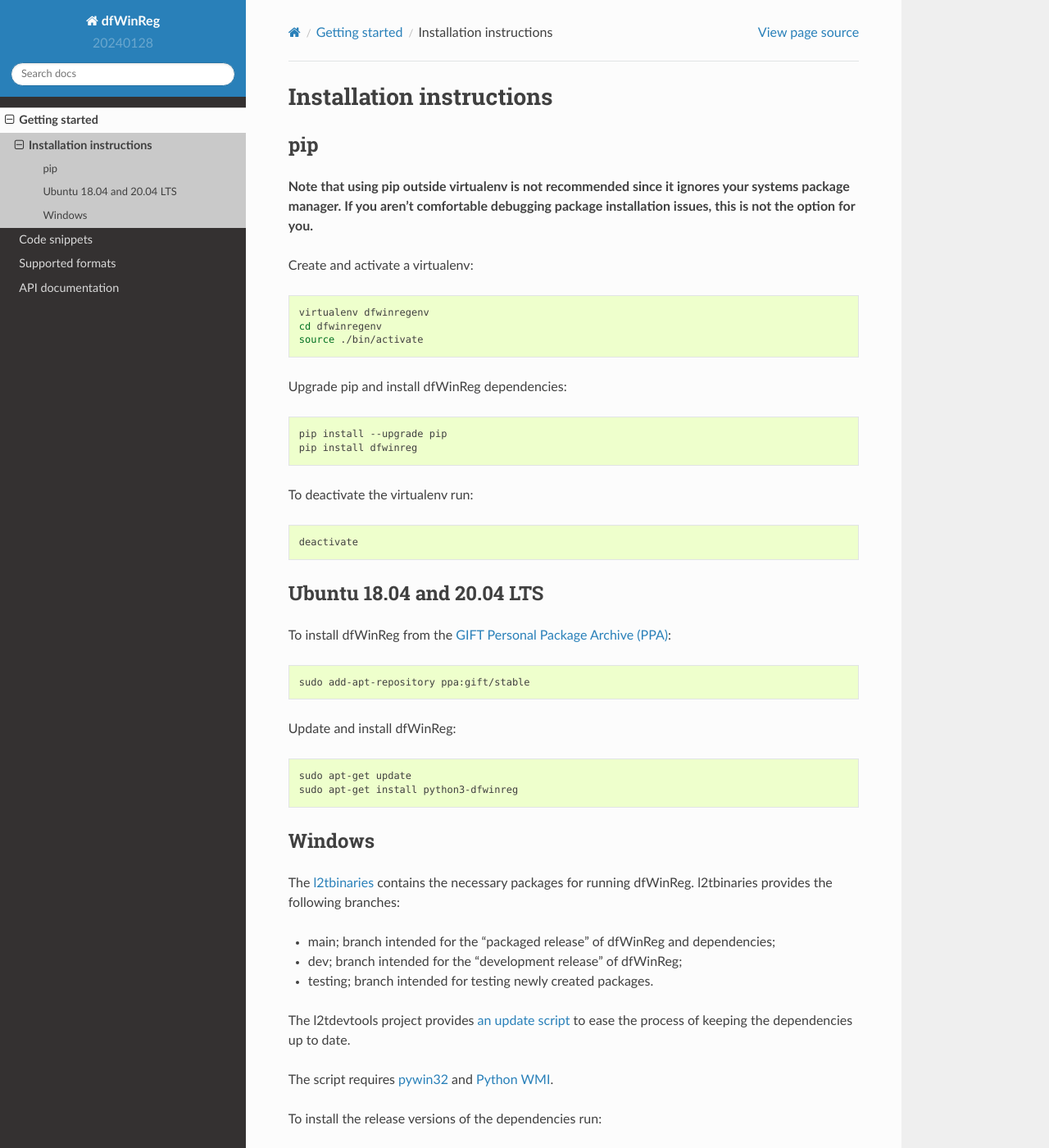
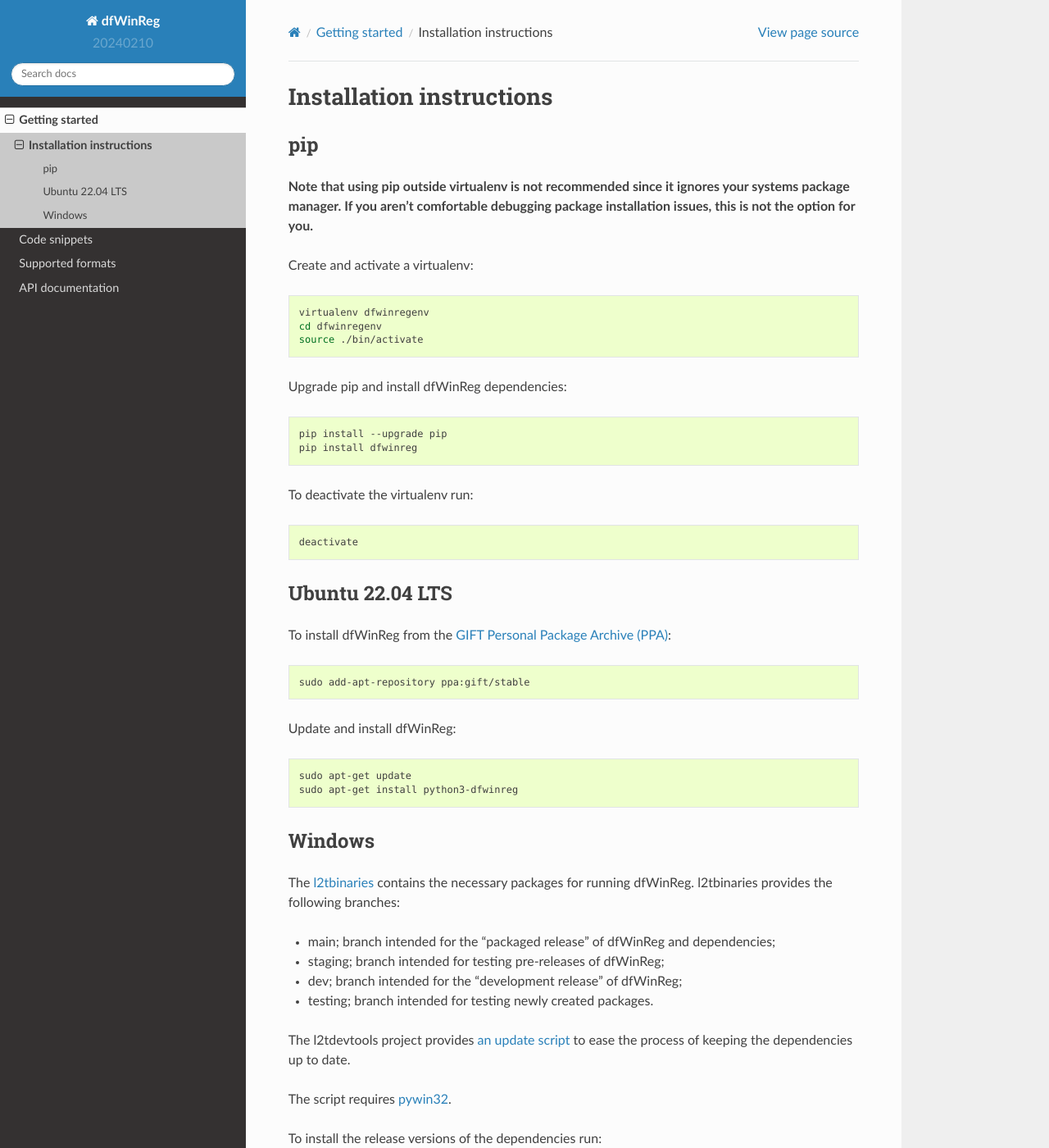
Before and after one commit to log2timeline/dfwinreg, a Sphinx documentation site: the page built from docs/sources/user/Installation-instructions.md, in a window 1280 px wide and 1400 px high. Shown: the whole window at 82% size. Built offline with Sphinx 7.4.7 and the Read the Docs theme 2.0.0, drawn with Linux system fonts in a browser that asks for light colours; pages that are not in the unit, such as notebooks, are missing from menus.

Commit message:
Removed end-of-life Python 3.7 support (#220)

````diff
--- a/dfwinreg/__init__.py
+++ b/dfwinreg/__init__.py
@@ -5,4 +5,4 @@
 provides read-only access to Windows Registry objects.
 """
 
-__version__ = '20240128'
+__version__ = '20240210'
--- a/docs/sources/user/Installation-instructions.md
+++ b/docs/sources/user/Installation-instructions.md
@@ -27,7 +27,7 @@
 deactivate
 ```
 
-## Ubuntu 18.04 and 20.04 LTS
+## Ubuntu 22.04 LTS
 
 To install dfWinReg from the [GIFT Personal Package Archive (PPA)](https://launchpad.net/~gift):
 
@@ -49,14 +49,14 @@
 branches:
 
 * main; branch intended for the "packaged release" of dfWinReg and dependencies;
+* staging; branch intended for testing pre-releases of dfWinReg;
 * dev; branch intended for the "development release" of dfWinReg;
 * testing; branch intended for testing newly created packages.
 
 The l2tdevtools project provides [an update script](https://github.com/log2timeline/l2tdevtools/wiki/Update-script)
 to ease the process of keeping the dependencies up to date.
 
-The script requires [pywin32](https://github.com/mhammond/pywin32/releases) and
-[Python WMI](https://pypi.org/project/WMI).
+The script requires [pywin32](https://github.com/mhammond/pywin32/releases).
 
 To install the release versions of the dependencies run:
 
--- a/pyproject.toml
+++ b/pyproject.toml
@@ -4,7 +4,7 @@
 
 [tool.docformatter]
 black = false
-non-cap = ["dfDateTime", "dfImageTools", "dfVFS", "dfWinReg"]
+non-cap = ["dfDateTime", "dfImageTools", "dfVFS", "dfWinReg", "dtFabric", "iMessage", "iOS", "iPod", "mDNS"]
 non-strict = false
 wrap-summaries = 80
 wrap-descriptions = 80
--- a/setup.cfg
+++ b/setup.cfg
@@ -1,6 +1,6 @@
 [metadata]
 name = dfwinreg
-version = 20240128
+version = 20240210
 description = Digital Forensics Windows Registry (dfWinReg).
 long_description = dfWinReg, or Digital Forensics Windows Registry, provides read-only access to Windows Registry objects. The goal of dfWinReg is to provide a generic interface for accessing Windows Registry objects that resembles the Registry key hierarchy as seen on a live Windows system.
 long_description_content_type = text/plain
@@ -22,7 +22,7 @@
 package_dir =
   dfwinreg = dfwinreg
 packages = find:
-python_requires = >=3.7
+python_requires = >=3.8
 
 [options.package_data]
 dfwinreg =
````
Also changed, not shown: 3 other files.
